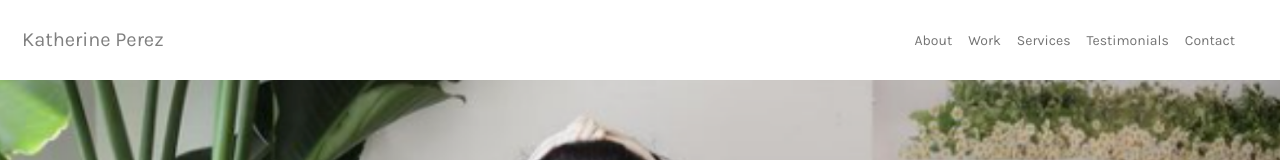
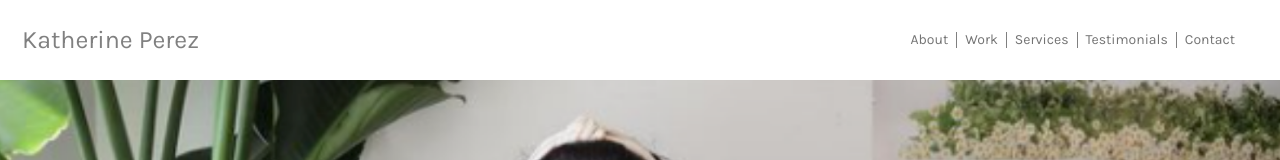
Before and after one commit to Kaitlyn-Lynette/Kathys-Portfolio, a React (Create React App) app: page / in a window 1280 px wide. Shown: the top 160 px of the page. Built offline with nearby package versions, Linux system fonts and the light colour scheme.

Commit message:
Added nav-item border

```diff
--- a/src/components/NavExample.js
+++ /dev/null
@@ -1,30 +0,0 @@
-import Navbar from "react-bootstrap/Navbar";
-import Nav from "react-bootstrap/Nav";
-import "./NavExample.css";
-
-const NavExample = () => {
-  const name = "Katherine Perez";
-  const navOne = "About";
-  const navTwo = "Work";
-  const navThree = "Services";
-  const navFour = "Testimonials";
-  const navFive = "Contact";
-
-  return (
-
-    <Navbar  collapseOnSelect expand="lg">
-      <Navbar.Brand className="nav-brand"> {name}</Navbar.Brand>
-      <Nav className="nav-links">
-        <Nav.Link href="#about">{navOne}</Nav.Link>
-        <Nav.Link href="#work">{navTwo}</Nav.Link>
-        <Nav.Link href="#services">{navThree}</Nav.Link>
-        <Nav.Link href="#testimonials">{navFour}</Nav.Link>
-        <Nav.Link href="#contact">{navFive}</Nav.Link>
-      </Nav>
-    </Navbar>
-
-
-  );
-};
-
-export default NavExample;
--- a/src/components/NavExample.css
+++ b/src/components/Navigation.css
@@ -18,7 +18,7 @@
 
 .nav-brand {
     color: gray;
-    font-size: 20px;
+    font-size: 25px;
     line-height: 40px;
     padding-left: 22px;
 }
@@ -27,6 +27,7 @@
     color: #808080;
 }
 
+/* div that houses all navigation items */
 .nav-links {
     font-size: 14px;
     padding-right: 22px;
@@ -35,6 +36,16 @@
     transition: all ease-in-out 0.4s;
 }
 
+/* vertical line between navigation items  */
+.nav-item {
+    border-right: 0.5px solid #808080 !important;
+    line-height: 0.5px
+}
+/* removed the line from the last navigation item */
+.nav-item:last-child {
+    border-right: none !important;
+ }
+
 .navbar-collapse {
     flex-basis: 100%;
     /* flex-grow: 1; */
--- /dev/null
+++ b/src/components/Navigation.js
@@ -0,0 +1,30 @@
+import Navbar from "react-bootstrap/Navbar";
+import Nav from "react-bootstrap/Nav";
+import "./Navigation.css";
+
+const Navigation = () => {
+  const name = "Katherine Perez";
+  const navOne = "About";
+  const navTwo = "Work";
+  const navThree = "Services";
+  const navFour = "Testimonials";
+  const navFive = "Contact";
+
+  return (
+
+    <Navbar  collapseOnSelect expand="lg" sticky="top">
+      <Navbar.Brand className="nav-brand"> {name}</Navbar.Brand>
+      <Nav className="nav-links">
+        <Nav.Link className="nav-item" href="#about">{navOne}</Nav.Link>
+        <Nav.Link className="nav-item" href="#work">{navTwo}</Nav.Link>
+        <Nav.Link className="nav-item" href="#services">{navThree}</Nav.Link>
+        <Nav.Link className="nav-item" href="#testimonials">{navFour}</Nav.Link>
+        <Nav.Link className="nav-item" href="#contact">{navFive}</Nav.Link>
+      </Nav>
+    </Navbar>
+
+
+  );
+};
+
+export default Navigation
--- a/src/pages/Home.js
+++ b/src/pages/Home.js
@@ -1,12 +1,12 @@
 import React from 'react'
-import NavExample from "../components/NavExample";
+import Navigation from "../components/Navigation";
 import SplashImage from "../components/SplashImage";
 
 
 const Home = () => {
     return (
         <div>
-            <NavExample />
+            <Navigation />
             <SplashImage />
         </div>
     )
```
